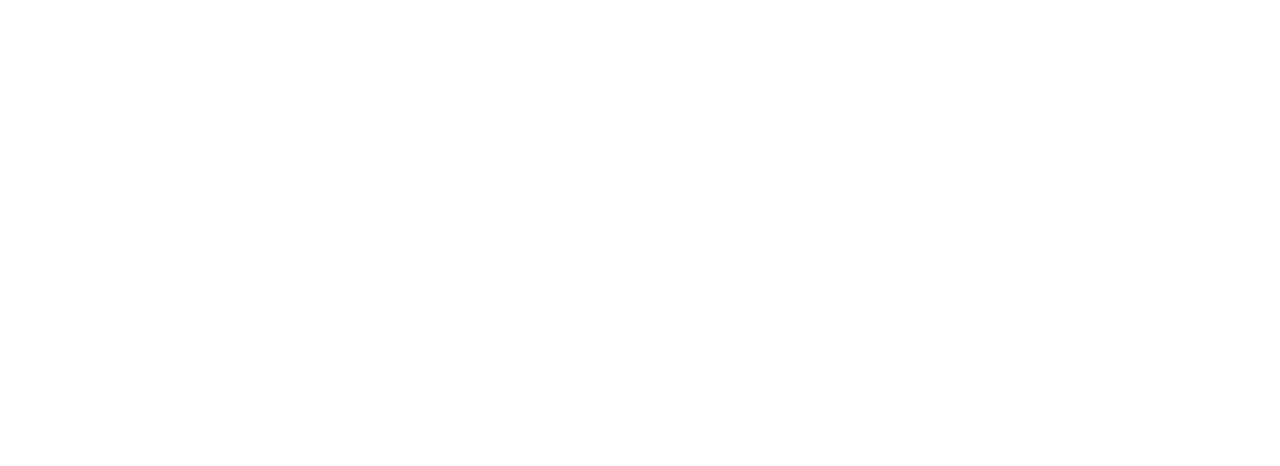
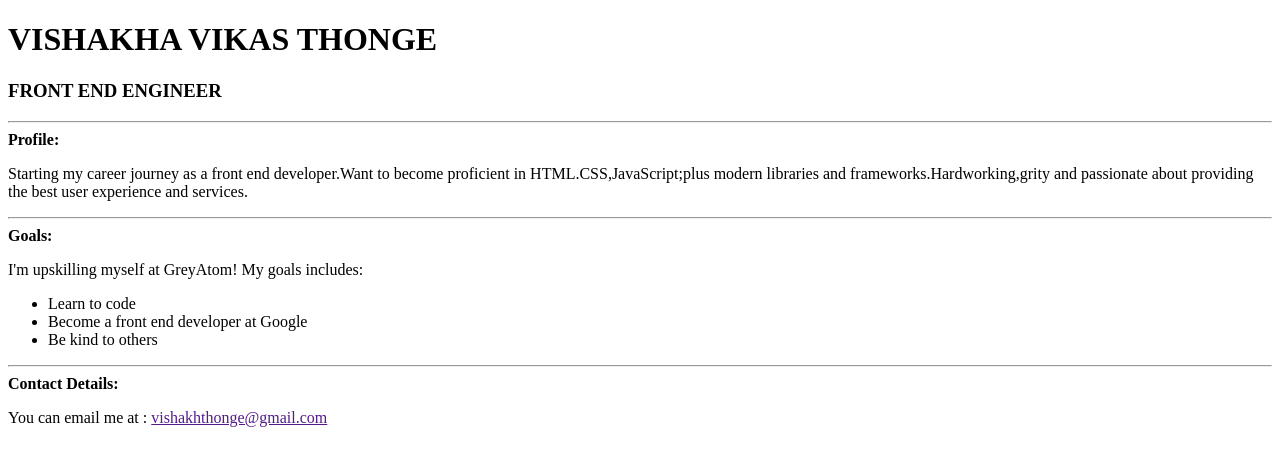
Before and after one commit to VishakhaThonge/personal-portfolio-page, a plain HTML site: page index.html in a window 1280 px wide. Drawn offline with Linux system fonts and the light colour scheme.

Commit message:
Update index.html

```diff
--- a/index.html
+++ b/index.html
@@ -1 +1,33 @@
 <!-- Add your HTML Code here -->
+
+<!DOCTYPE html>
+<html>
+    <head>
+        <link href="style.css"type="text/css" rel="stylesheet">
+        <title>portfolio</title>
+    </head>
+    <body>
+        <div class="profileBody">
+        <h1>VISHAKHA VIKAS THONGE</h1>
+        <h3>FRONT END ENGINEER</h3>
+
+    <hr />
+    <strong>Profile:</strong>
+
+    <p>Starting my career journey as a front end developer.Want to become proficient in HTML.CSS,JavaScript;plus modern libraries and frameworks.Hardworking,grity and passionate about providing the best user experience and services.</p>
+    <hr />
+
+    <strong>Goals:</strong>
+    <p>I'm upskilling myself at GreyAtom! My goals includes:</p>
+    <ul>
+        <li>Learn to code</li>
+        <li>Become a front end developer at Google</li>
+        <li>Be kind to others</li>
+    </ul>
+    <hr />
+    <strong>Contact Details:</strong>
+    <p>You can email me at : <a href="">vishakhthonge@gmail.com</a></p>
+
+
+    </body>
+</html>
```
